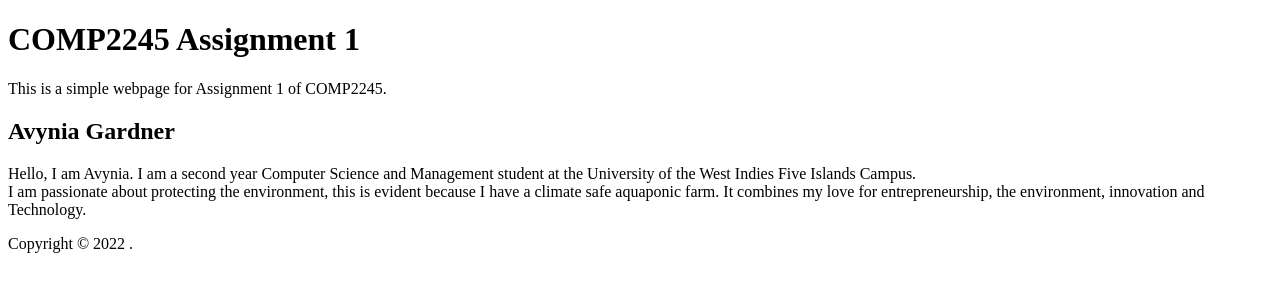
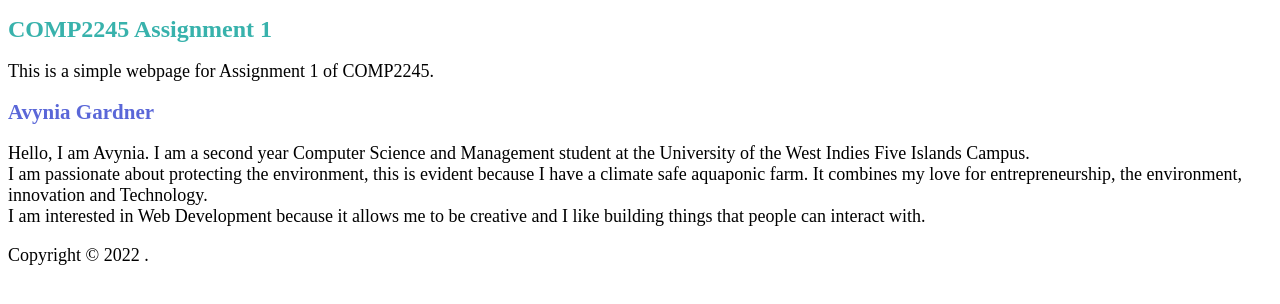
Before and after one commit to AvyniaG/comp2245-assignment1, a plain HTML site: page index.html in a window 1280 px wide. Drawn offline with Linux system fonts and the light colour scheme.

Commit message:
Webpage + CSS

```diff
--- a/index.html
+++ b/index.html
@@ -4,6 +4,7 @@
     <meta charset="UTF-8">
     <meta name="viewport" content="width=device width, initial-scale=1.0">
     <title>COMP2245 Assignment 1</title>
+    <link rel="stylesheet" href="styles.css">
 </head>
 <body>
     <header>
@@ -12,7 +13,7 @@
     </header>
     <main>
         <h2>Avynia Gardner</h2>
-        <p>Hello, I am Avynia. I am a second year Computer Science and Management student at the University of the West Indies Five Islands Campus. <br> I am passionate about protecting the environment, this is evident because I have a climate safe aquaponic farm. It combines my love for entrepreneurship, the environment, innovation and Technology.</p>
+        <p>Hello, I am Avynia. I am a second year Computer Science and Management student at the University of the West Indies Five Islands Campus. <br> I am passionate about protecting the environment, this is evident because I have a climate safe aquaponic farm. It combines my love for entrepreneurship, the environment, innovation and Technology. <br> I am interested in Web Development because it allows me to be creative and I like building things that people can interact with.</p>
     </main>
     <footer>
         <p>Copyright &copy; 2022 <Your Name>.</p>
--- /dev/null
+++ b/styles.css
@@ -0,0 +1,13 @@
+h1 {
+  font-size: 24px;
+  color: #38B2AC;
+}
+
+h2 {
+  font-size: 21px;
+  color: #5A67D8;
+}
+
+p {
+  font-size: 18px;
+}
```
